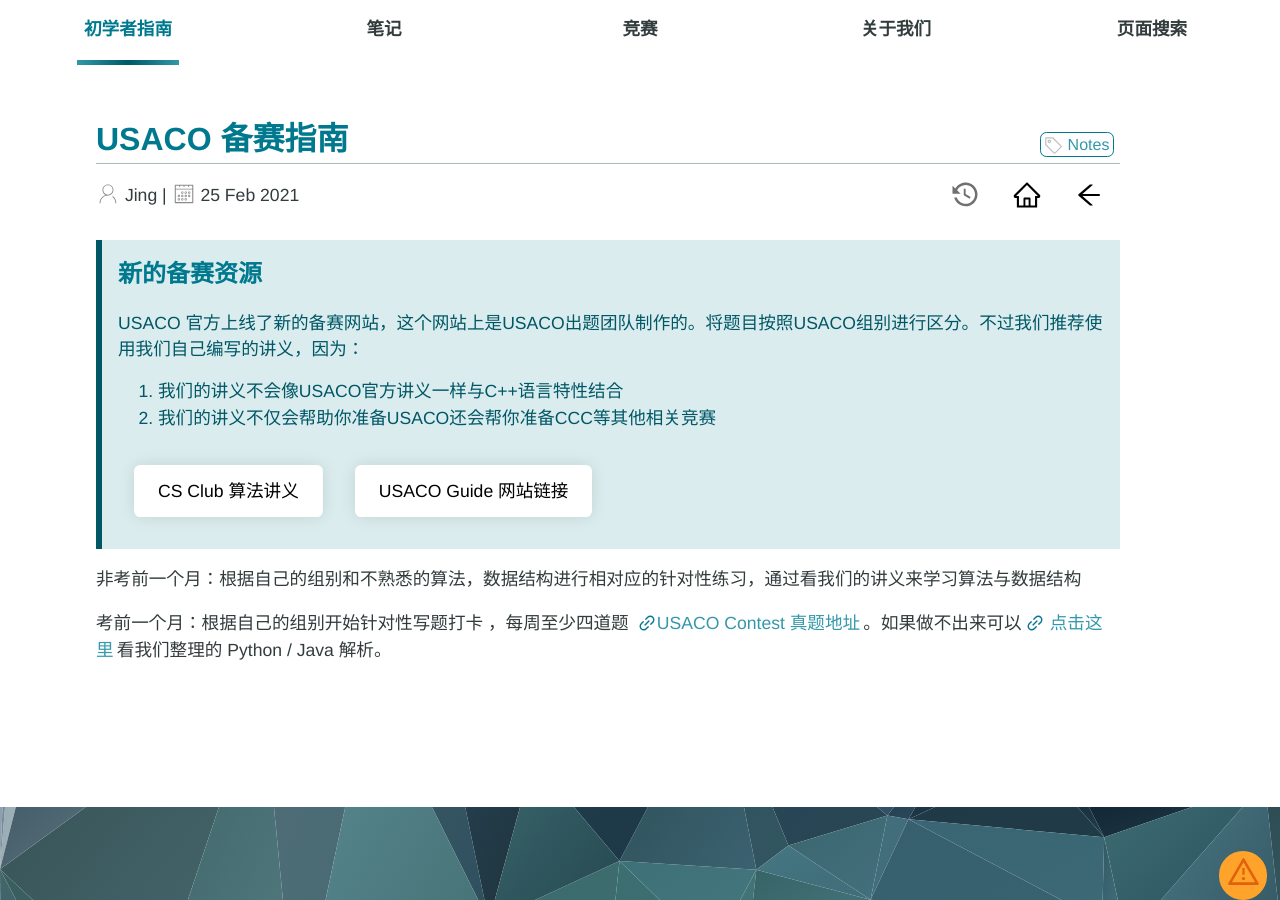
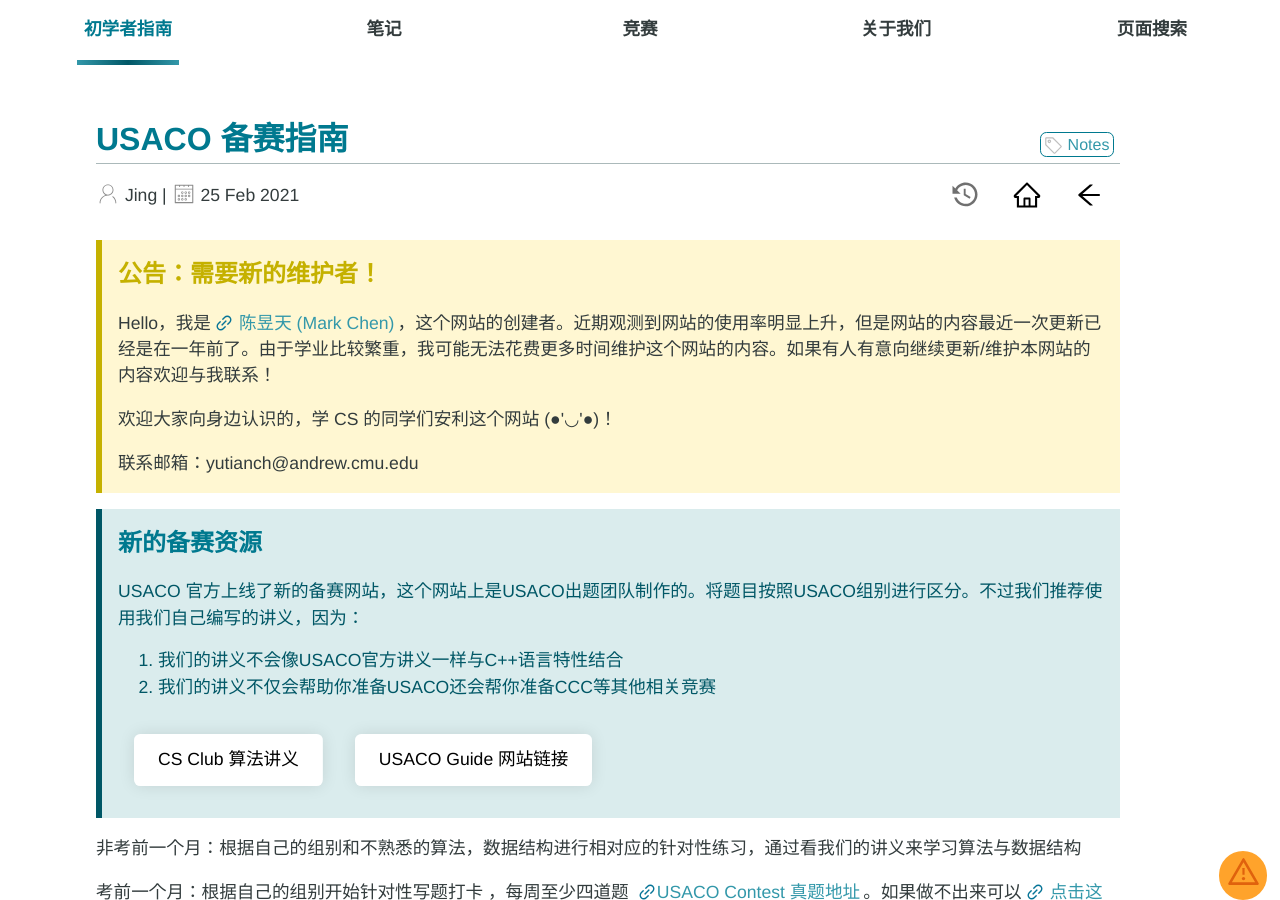
Before and after one commit to MarkChenYutian/gwcsclub, a Jekyll site: the page built from _posts/posts/2021-02-25-USACO-Prep.md, in a window 1280 px wide and 900 px high, scrolled down 395 px. Built offline with Jekyll 4.4.1, drawn with Linux system fonts in a browser that asks for light colours.

Commit message:
:sparkles: Publish announcement for maintenance

```diff
--- a/_layouts/post.html
+++ b/_layouts/post.html
@@ -5,6 +5,12 @@
 ---
 {% include component/report-problem.html %}
 
+<div class="notification">
+    <h3 class="toc_ignore">公告：需要新的维护者！</h3>
+    <p>Hello，我是<a href="https://markchenyutian.github.io/blog/about.html">陈昱天 (Mark Chen)</a>，这个网站的创建者。近期观测到网站的使用率明显上升，但是网站的内容最近一次更新已经是在一年前了。由于学业比较繁重，我可能无法花费更多时间维护这个网站的内容。如果有人有意向继续更新/维护本网站的内容欢迎与我联系！</p>
+    <p>欢迎大家向身边认识的，学 CS 的同学们安利这个网站 (●'◡'●)！</p>
+    <p>联系邮箱：yutianch@andrew.cmu.edu</p>
+</div>
 {{ content }}
 
 {% if page.comments != false %}
```
